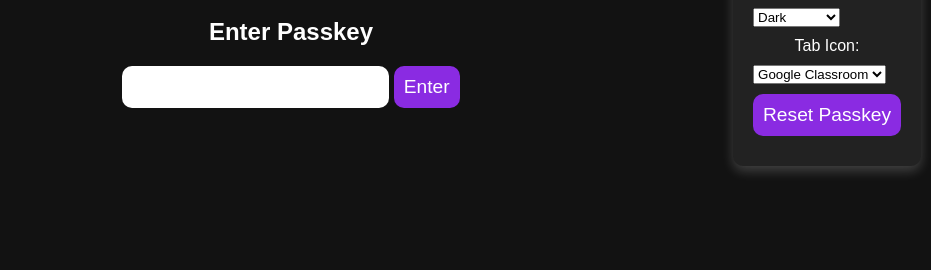
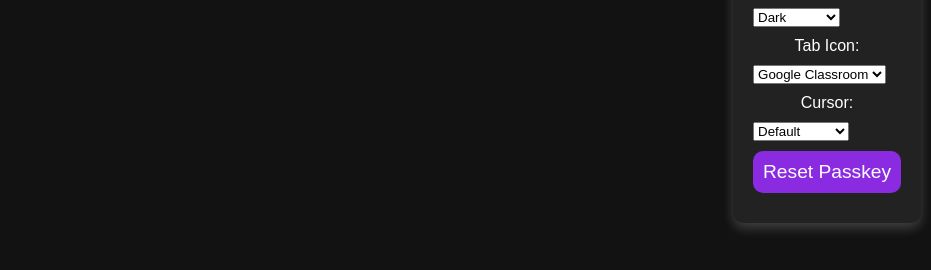
Before and after one commit to Charlie7512/oblivion-gateway, a plain HTML site: page index.html in a window 1280 px wide. Both pictures are taken after a click on the element "⚙️". Shown: the part 90-360 px from the top of the page, without its empty margins (349-1280 px from the left). Drawn offline with Linux system fonts and the light colour scheme.

Commit message:
Update index.html

```diff
--- a/index.html
+++ b/index.html
@@ -128,6 +128,11 @@
                 favicon.href = 'https://statics.teams.cdn.office.net/hashed/favicon.ico';
             }
         }
+
+        function changeCursor() {
+            let cursorChoice = document.getElementById('cursorSwitcher').value;
+            document.body.style.cursor = `url('${cursorChoice}'), auto`;
+        }
     </script>
 </head>
 <body>
@@ -148,18 +153,13 @@
             <option value="classroom">Google Classroom</option>
             <option value="teams">Microsoft Teams</option>
         </select>
+        <label>Cursor:</label>
+        <select id="cursorSwitcher" onchange="changeCursor()">
+            <option value="https://cur.cursors-4u.net/cursors/cur-2/cur210.cur">Default</option>
+            <option value="https://cur.cursors-4u.net/cursors/cur-5/cur438.cur">Cool Pointer</option>
+            <option value="https://cur.cursors-4u.net/cursors/cur-3/cur245.cur">Fire Cursor</option>
+        </select>
         <button onclick="resetPasskey()">Reset Passkey</button>
-    </div>
-    <div id="passkeyScreen">
-        <h2>Enter Passkey</h2>
-        <input type="password" id="passkeyInput">
-        <button onclick="checkPasskey()">Enter</button>
-    </div>
-    <div class="container" id="mainContent">
-        <h1>Welcome to Your Portal</h1>
-        <div class="link-box"><a href="https://cells.school.jaaax.com/" target="_blank" style="color:white; text-decoration: none;">Proxies: Utopia</a></div>
-        <div class="link-box"><a href="https://www.sentral.com.au/" target="_blank" style="color:white; text-decoration: none;">Work: Sentral</a></div>
-        <div class="link-box"><a href="https://unblocked-games.s3.amazonaws.com/index.html" target="_blank" style="color:white; text-decoration: none;">Games: Freezenova</a></div>
     </div>
 </body>
 </html>
```
